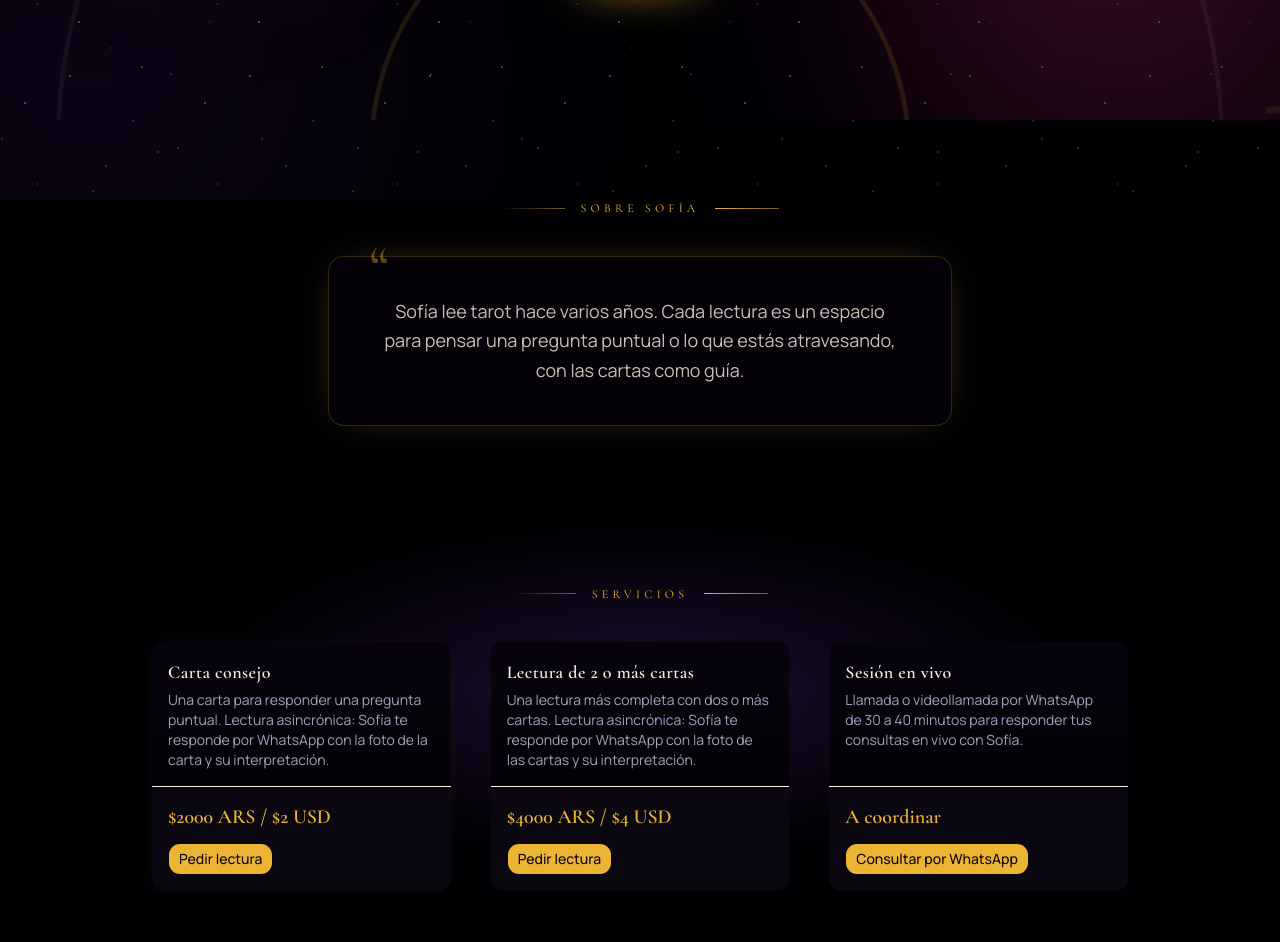
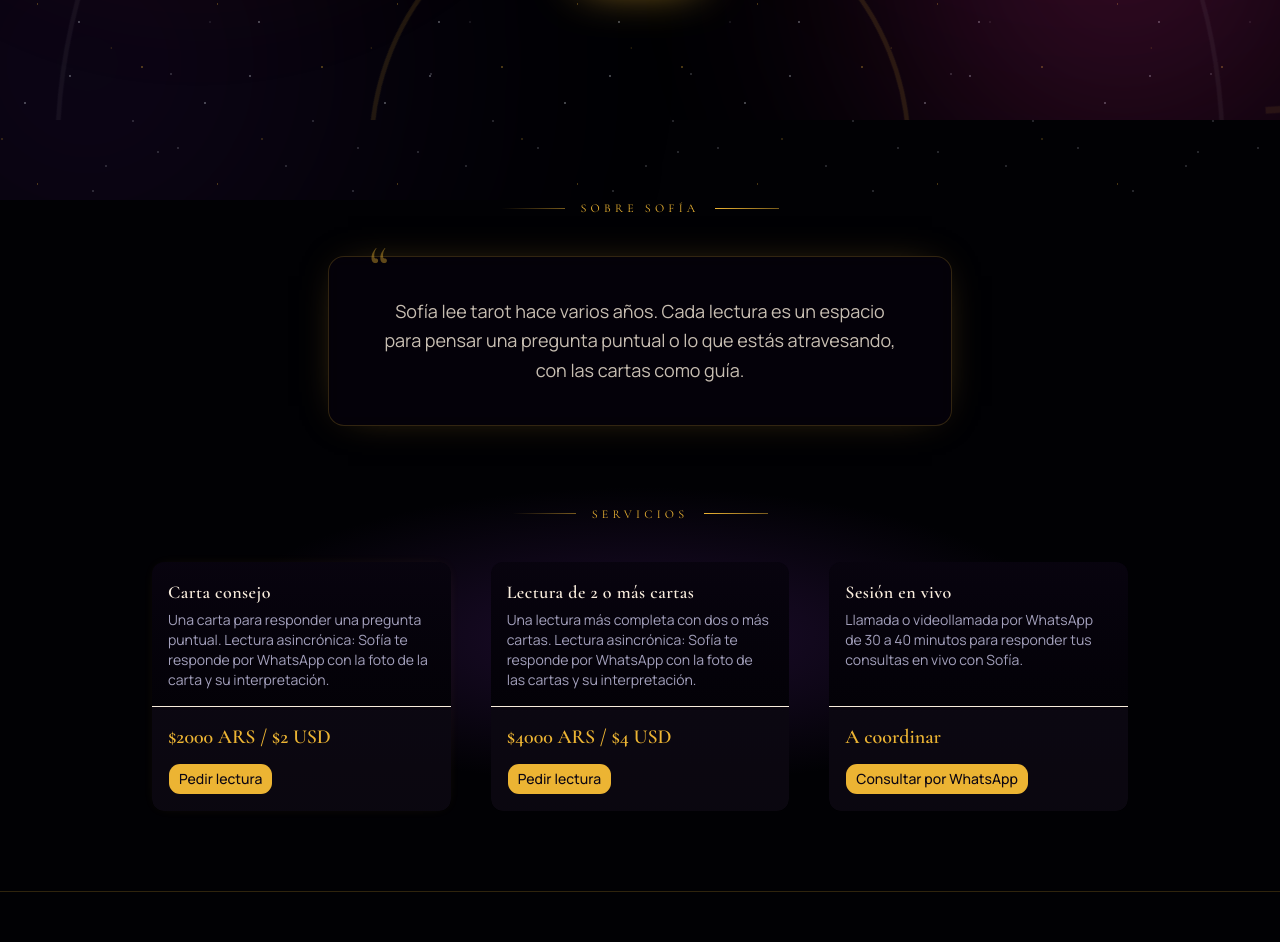
Before and after one commit to NicolasTu-dev/Comuna-Tarot, a Next.js app: page / in a window 1280 px wide. Shown: the part 600-1542 px from the top of the page. Built offline with nearby package versions, Linux system fonts and the light colour scheme.

Commit message:
fix: tighten the gap between Sobre Sofía and Servicios
Swap symmetric py-20 for directional pt/pb so the inner edges (bio
panel bottom, services top) sit much closer together while the outer
page edges stay roomy.

Co-Authored-By: Claude Sonnet 5 <noreply@anthropic.com>

```diff
--- a/components/landing/about-sofia.tsx
+++ b/components/landing/about-sofia.tsx
@@ -8,7 +8,7 @@ export function AboutSofia() {
   const [dividerInView, setDividerInView] = useState(false);
 
   return (
-    <section className="relative mx-auto max-w-2xl px-6 py-20">
+    <section className="relative mx-auto max-w-2xl px-6 pt-20 pb-10">
       <motion.div
         className={`divider-flourish mb-10 ${dividerInView ? "in-view" : ""}`}
         viewport={revealViewport}
--- a/components/landing/services.tsx
+++ b/components/landing/services.tsx
@@ -91,7 +91,7 @@ export function Services() {
   const [dividerInView, setDividerInView] = useState(false);
 
   return (
-    <section className="relative mx-auto max-w-5xl px-6 py-20">
+    <section className="relative mx-auto max-w-5xl px-6 pt-10 pb-20">
       <div
         aria-hidden="true"
         className="pointer-events-none absolute inset-0 -z-10 opacity-40"
```
